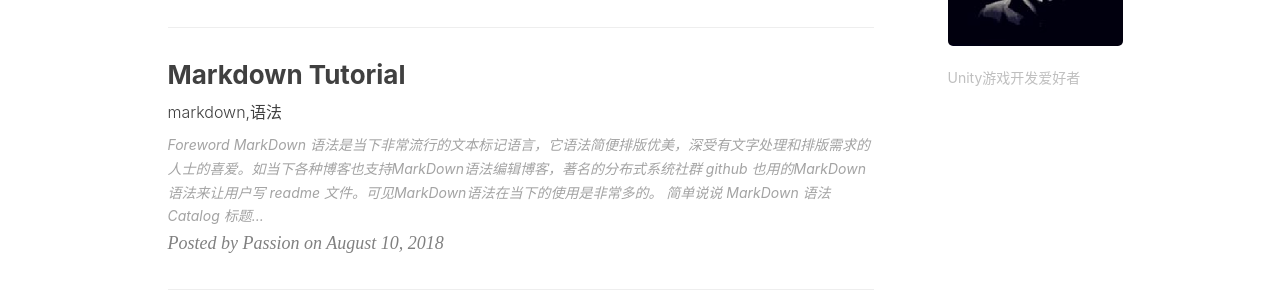
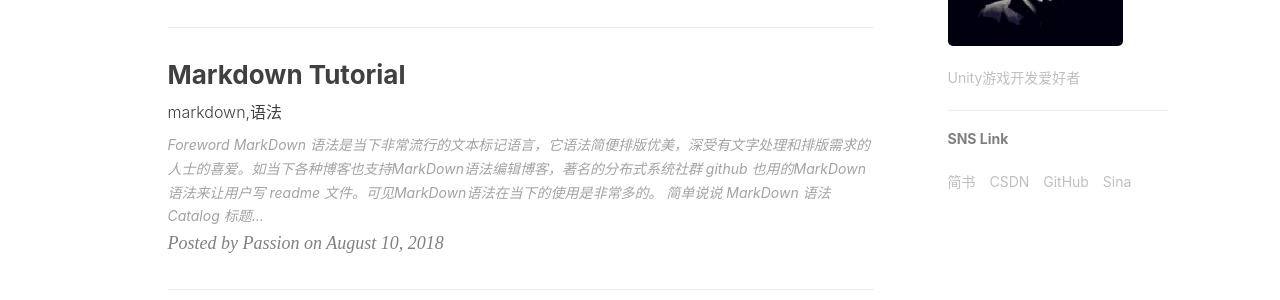
Before and after one commit to passiony/passiony.github.io, a Jekyll site: the page built from index.html, in a window 1280 px wide. Shown: the part 647-947 px from the top of the page. Built offline with Jekyll 4.4.1, drawn with Linux system fonts in a browser that asks for light colours; nearby versions of some CDN libraries; the list of posts is cut into pages by our own code; comment, search, counter and statistics services are not loaded; some of the changed lines change nothing that is shown.

Commit message:
添加其他blog链接

```diff
--- a/_config.yml
+++ b/_config.yml
@@ -78,7 +78,7 @@
 
 
 # Friends
-links: [
+friends: [
     {
         title: "简书",
         href: "https://www.jianshu.com/u/2848ffcca5eb"
```
